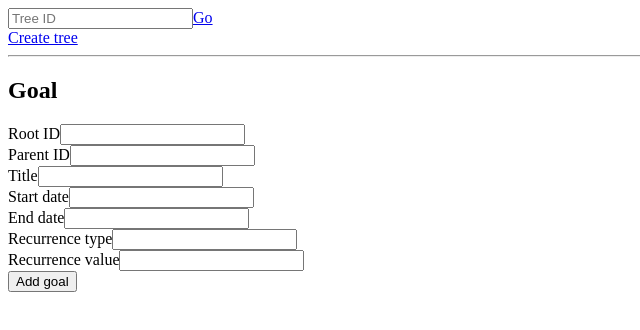
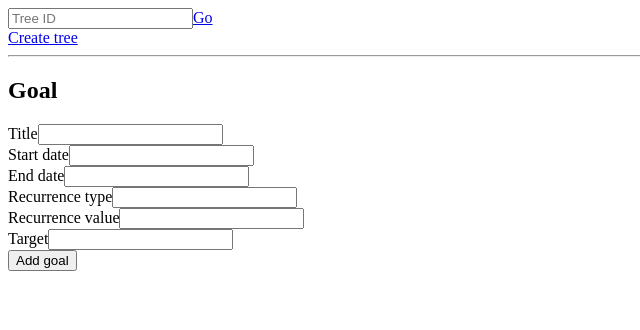
Before and after one commit to YouJinTou/NBD, an Angular app in the folder NBD.App/: page /tree in a window 1280 px wide. Shown: the top 330 px of the page, without its empty margins (0-640 px from the left). Built offline with nearby package versions, Linux system fonts and the light colour scheme.

Commit message:
Added Target. Removed RootId and ParentId.

```diff
--- a/NBD.App/src/app/goals/goal-form/goal-form.component.html
+++ b/NBD.App/src/app/goals/goal-form/goal-form.component.html
@@ -1,16 +1,6 @@
 <h2>Goal</h2>
 
 <form (ngSubmit)="onSubmit()" #addGoalForm="ngForm">
-    <div>
-        <label for="rootId">Root ID</label>
-        <input [(ngModel)]="goal.rootId" name="rootId" id="rootId" type="text" required />
-    </div>
-
-    <div>
-        <label for="parentId">Parent ID</label>
-        <input [(ngModel)]="goal.parentId" name="parentId" id="parentId" type="text" required />
-    </div>
-
     <div>
         <label for="title">Title</label>
         <input [(ngModel)]="goal.title" name="title" id="title" type="text" required />
@@ -36,5 +26,10 @@
         <input [(ngModel)]="goal.recurrenceValue" name="recurrenceValue" id="recurrenceValue" type="text" required />
     </div>
 
+    <div>
+        <label for="target">Target</label>
+        <input [(ngModel)]="goal.target" name="target" id="target" type="text" required />
+    </div>
+
     <input type="submit" value="Add goal" />
 </form>
```
